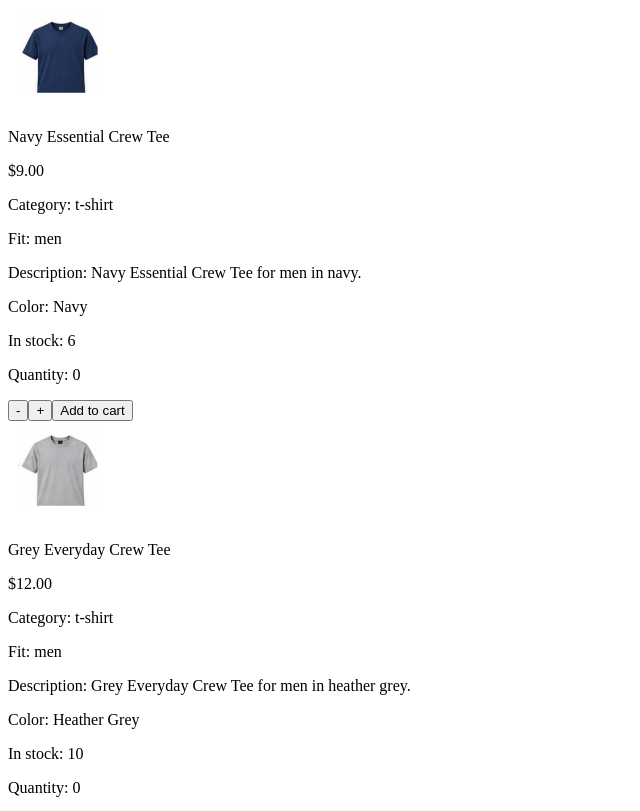
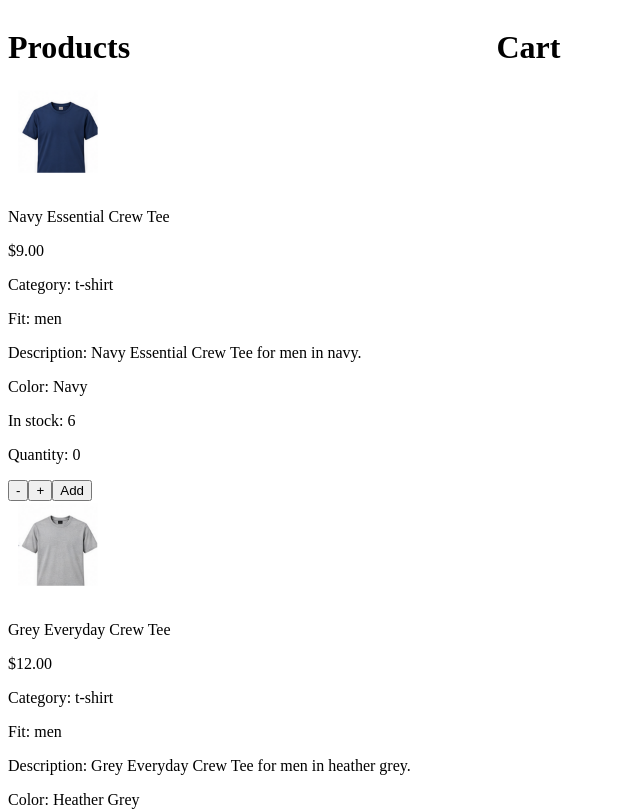
Before and after one commit to EthanMinns/ThriftHappens, a React (Vite) app: page / in a window 1280 px wide. Shown: the top 811 px of the page, without its empty margins (0-640 px from the left). Built offline with nearby package versions, Linux system fonts and the light colour scheme.

Commit message:
Add onRemoveFromCart handler and hook it up

```diff
--- a/src/components/CheckoutCard/CheckoutCard.tsx
+++ b/src/components/CheckoutCard/CheckoutCard.tsx
@@ -1,6 +1,6 @@
 import type { CheckoutCardProps } from "../ThriftHappens/ThriftHappens";
 
-export default function CheckoutCard({ line }: CheckoutCardProps) {
+export default function CheckoutCard({ line, onRemoveFromCart }: CheckoutCardProps) {
   return (
     <div>
       <img src={line.image} alt={line.name} width={100} />
@@ -8,6 +8,7 @@ export default function CheckoutCard({ line }: CheckoutCardProps) {
       <p>${line.price.toFixed(2)}</p>
       <p>Quantity: {line.quantity}</p>
       <p>Cost: ${(line.price * line.quantity).toFixed(2)}</p>
+      <button onClick={() => onRemoveFromCart(line.id)}>Remove</button>
     </div>
   );
 }
--- a/src/components/CheckoutContainer/CheckoutContainer.tsx
+++ b/src/components/CheckoutContainer/CheckoutContainer.tsx
@@ -1,11 +1,12 @@
 import CheckoutCard from "../CheckoutCard/CheckoutCard";
 import type { CheckoutContainerProps } from "../ThriftHappens/ThriftHappens";
 
-export default function CheckoutContainer({ lines }: CheckoutContainerProps) {
+export default function CheckoutContainer({ lines, onRemoveFromCart }: CheckoutContainerProps) {
   return (
     <div>
+      <h1>Cart</h1>
       {lines.map((line) => (
-        <CheckoutCard line={line} />
+        <CheckoutCard line={line} onRemoveFromCart={onRemoveFromCart}/>
       ))}
     </div>
   );
--- a/src/components/ItemCard/ItemCard.tsx
+++ b/src/components/ItemCard/ItemCard.tsx
@@ -14,7 +14,7 @@ export default function ItemCard({ product, onChangeQuantity, onAddToCart }: Ite
       <p>Quantity: {product.itemQuantity}</p>
       <button onClick={() => onChangeQuantity(product.id, -1)}>-</button>
       <button onClick={() => onChangeQuantity(product.id, 1)}>+</button>
-      <button onClick={() => onAddToCart(product.id)}>Add to cart</button>
+      <button onClick={() => onAddToCart(product.id)}>Add</button>
     </div>
   );
 }
--- a/src/components/ItemContainer/ItemContainer.tsx
+++ b/src/components/ItemContainer/ItemContainer.tsx
@@ -4,6 +4,7 @@ import type { ItemContainerProps } from "../ThriftHappens/ThriftHappens";
 export default function ItemContainer({ products, onChangeQuantity, onAddToCart }: ItemContainerProps) {
   return (
     <div>
+      <h1>Products</h1>
       {products.map((p) => (
         <ItemCard product={p} onChangeQuantity={onChangeQuantity} onAddToCart={onAddToCart}/>
       ))}
--- a/src/components/ThriftHappens/ThriftHappens.module.css
+++ b/src/components/ThriftHappens/ThriftHappens.module.css
@@ -0,0 +1,3 @@
+.container {
+  display: flex;
+}
--- a/src/components/ThriftHappens/ThriftHappens.tsx
+++ b/src/components/ThriftHappens/ThriftHappens.tsx
@@ -2,6 +2,7 @@ import { useState } from "react";
 import type { ClothingProduct } from "../../data/data";
 import ItemContainer from "../ItemContainer/ItemContainer";
 import CheckoutContainer from "../CheckoutContainer/CheckoutContainer";
+import styles from "./ThriftHappens.module.css";
 
 interface ThriftHappensProps {
   products: ClothingProduct[];
@@ -17,6 +18,12 @@ export interface CheckoutEntry {
 
 export interface CheckoutContainerProps {
   lines: CheckoutEntry[];
+  onRemoveFromCart: (id: number) => void;
+}
+
+export interface CheckoutCardProps {
+  line: CheckoutEntry;
+  onRemoveFromCart: (id: number) => void;
 }
 
 export interface ItemContainerProps {
@@ -29,10 +36,6 @@ export interface ItemCardProps {
   product: ClothingProduct;
   onChangeQuantity: (id: number, value: number) => void;
   onAddToCart: (id: number) => void;
-}
-
-export interface CheckoutCardProps {
-  line: CheckoutEntry;
 }
 
 export default function ThriftHappens({ products }: ThriftHappensProps) {
@@ -132,17 +135,31 @@ export default function ThriftHappens({ products }: ThriftHappensProps) {
     );
   };
 
+  const onRemoveFromCart = (id: number) => {
+    const checkoutEntry = checkoutEntries.find((entry) => entry.id === id);
+    if (!checkoutEntry) return;
+
+    // Restore quantity to product
+    setProductEntries((prev) =>
+      prev.map((entry) =>
+        entry.id === id
+          ? { ...entry, quantity: entry.quantity + checkoutEntry.quantity }
+          : { ...entry },
+      ),
+    );
+
+    // Filter out the checkout entry
+    setCheckoutEntries((prev) => prev.filter((entry) => entry.id !== id));
+  };
+
   return (
-    <div>
+    <div className={styles.container}>
       <ItemContainer
         products={productEntries}
         onChangeQuantity={onChangeQuantity}
         onAddToCart={onAddToCart}
       />
-
-      <h1>Cart</h1>
-
-      <CheckoutContainer lines={checkoutEntries} />
+      <CheckoutContainer lines={checkoutEntries} onRemoveFromCart={onRemoveFromCart} />
     </div>
   );
 }
```
